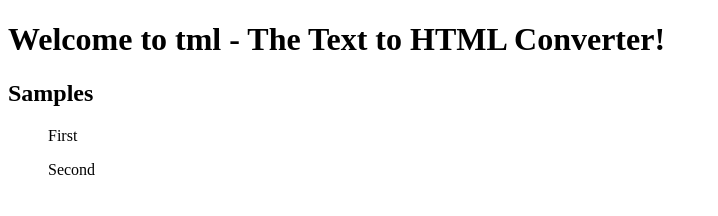
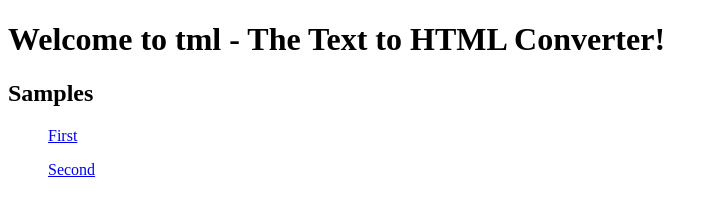
Before and after one commit to mnajibi/tml, a plain HTML site: page index.html in a window 1280 px wide. Shown: the whole page, without its empty margins (0-718 px from the left). Drawn offline with Linux system fonts and the light colour scheme.

Commit message:
Samples added to index

```diff
--- a/index.html
+++ b/index.html
@@ -11,11 +11,13 @@
     </header>
     <section>
         <h2>Samples</h2>
-        <ul href="sample.html">
-            First
+        <ul>
+
+            <a href="sample.html">First</a>
         </ul>
-        <ul href="sample3.html">
-            Second
+        <ul>
+
+            <a href="sample3.html">Second</a>
         </ul>
     </section>
 </body>
```
